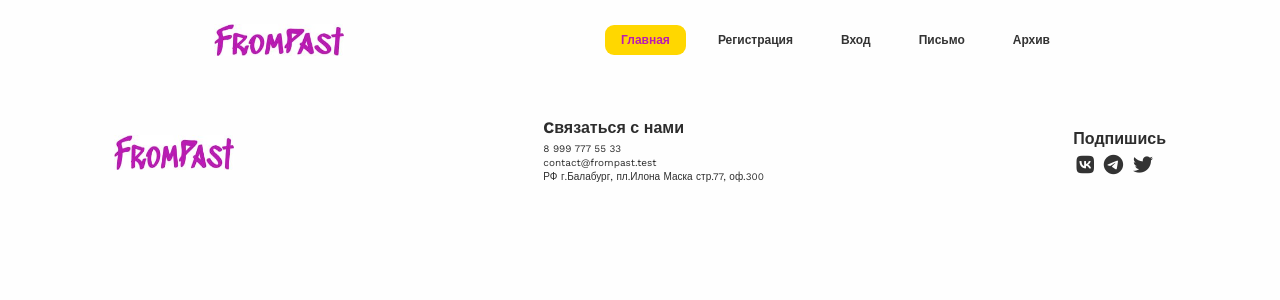
After one commit to osccircuit/from_past, a Django app: template backend/from_past/templates/base.html in a window 1280 px wide. The commit adds this page. Shown: the top 300 px of the page. Run offline with Django 5.2, Linux system fonts and the light colour scheme; the template is opened without the code that fills it: most values are stand-ins (such as "Sample title", 1, 10 or a date in 2020).

Commit message:
Add base html for better templates

```diff
--- /dev/null
+++ b/backend/from_past/templates/base.html
@@ -0,0 +1,74 @@
+{% load static %}
+
+<!DOCTYPE html>
+<html lang="ru">
+	<head>
+		<meta charset="UTF-8" />
+		<meta name="viewport" content="width=device-width, initial-scale=1.0" />
+		<link rel="preconnect" href="https://fonts.googleapis.com" />
+		<link rel="preconnect" href="https://fonts.gstatic.com" crossorigin />
+		<link
+			href="https://fonts.googleapis.com/css2?family=Work+Sans:ital,wght@0,100..900;1,100..900&display=swap"
+			rel="stylesheet"
+		/>
+		<link rel="preconnect" href="https://fonts.googleapis.com" />
+		<link rel="preconnect" href="https://fonts.gstatic.com" crossorigin />
+		<link
+			href="https://fonts.googleapis.com/css2?family=Lato:ital,wght@0,100;0,300;0,400;0,700;0,900;1,100;1,300;1,400;1,700;1,900&display=swap"
+			rel="stylesheet"
+		/>
+		<link rel="preconnect" href="https://fonts.googleapis.com" />
+		<link rel="preconnect" href="https://fonts.gstatic.com" crossorigin />
+		<link
+			href="https://fonts.googleapis.com/css2?family=Lora:ital,wght@0,400..700;1,400..700&display=swap"
+			rel="stylesheet"
+		/>
+		<link
+			rel="stylesheet"
+			href="https://cdnjs.cloudflare.com/ajax/libs/font-awesome/6.7.2/css/all.min.css"
+			integrity="sha512-Evv84Mr4kqVGRNSgIGL/F/aIDqQb7xQ2vcrdIwxfjThSH8CSR7PBEakCr51Ck+w+/U6swU2Im1vVX0SVk9ABhg=="
+			crossorigin="anonymous"
+			referrerpolicy="no-referrer"
+		/>
+		<link rel="icon" href="{% static "images/favicon-32x32.png" %}" />
+		<link rel="stylesheet" href="{% static "css/styles.css" %}" />
+		<title>{{ title }}</title>
+	</head>
+	<body>
+		<header class="header">
+			<div class="container container-sm header-flex">
+				<img src="{% static "images/logo.png" %}" alt="" class="logo" />
+				<ul class="main-menu">
+					<li><a class="current" href="index.html">Главная</a></li>
+					<li><a href="/frontend/registration.html">Регистрация</a></li>
+					<li><a href="signin.html">Вход</a></li>
+					<li><a href="#">Письмо</a></li>
+					<li><a href="#">Архив</a></li>
+				</ul>
+			</div>
+		</header>
+
+        {% block hero_content %}{% endblock hero_content %}
+		{% block content %}{% endblock content %}
+
+		<footer class="footer">
+			<div class="container footer-flex">
+				<img src="{% static "images/logo.png" %}" alt="" class="logo" />
+				<div class="contact">
+					<h4>Cвязаться с нами</h4>
+					<ul>
+						<li>8 999 777 55 33</li>
+						<li>contact@frompast.test</li>
+						<li>РФ г.Балабург, пл.Илона Маска стр.77, оф.300</li>
+					</ul>
+				</div>
+				<div class="social">
+					<h4>Подпишись</h4>
+					<a href="#"><i class="fab fa-vk fa-2x"></i></a>
+					<a href="#"><i class="fab fa-telegram fa-2x"></i></a>
+					<a href="#"><i class="fab fa-twitter fa-2x"></i></a>
+				</div>
+			</div>
+		</footer>
+	</body>
+</html>
```
Also changed, not shown: backend/from_past/main/templates/main/index.html (+8 -70 lines).
